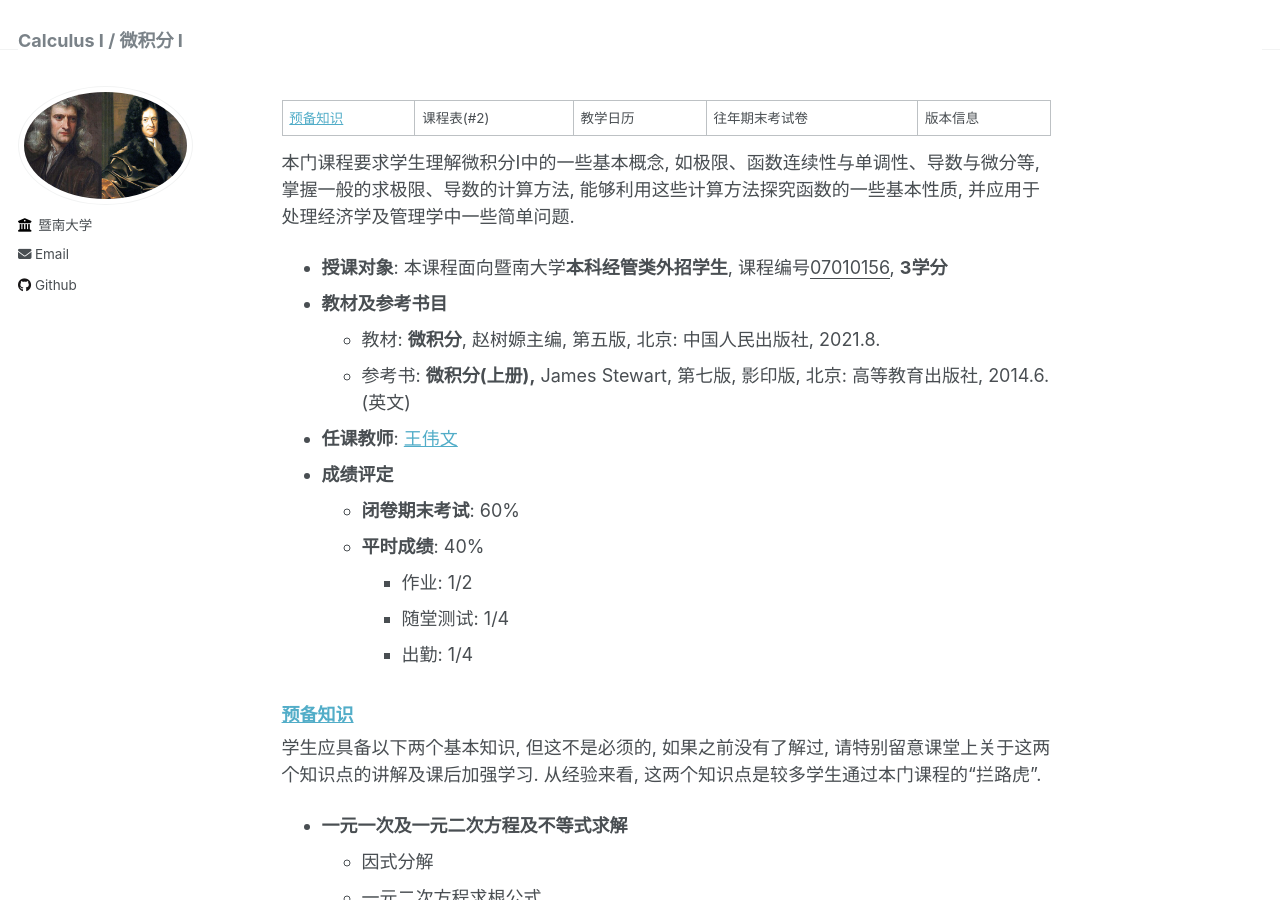
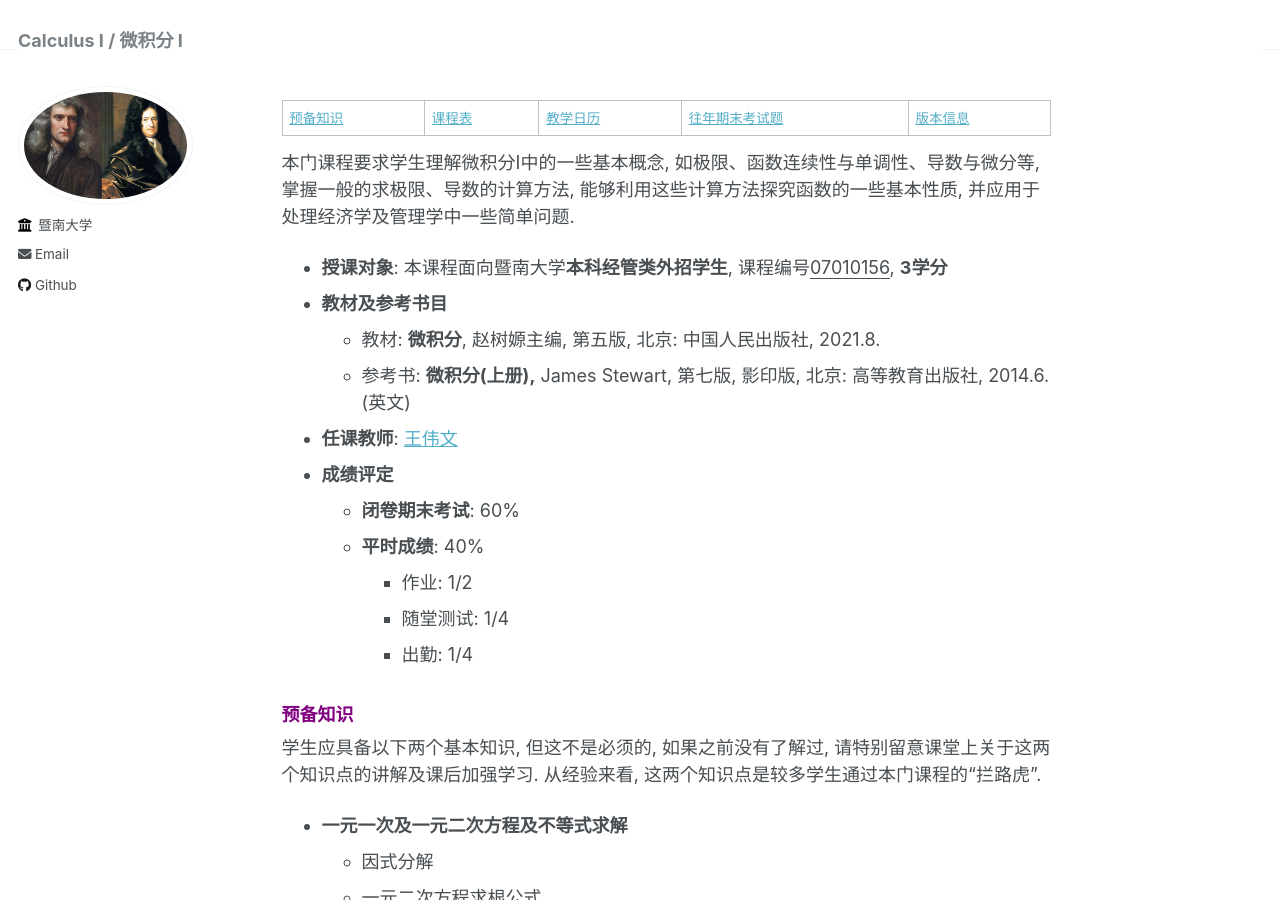
Before and after one commit to wangyuanhao/calculus_course_webpage, a Jekyll site: the page built from _pages/about.md, in a window 1280 px wide and 900 px high. Built offline with Jekyll 4.4.1, drawn with Linux system fonts in a browser that asks for light colours.

Commit message:
Update about.md

```diff
--- a/_pages/about.md
+++ b/_pages/about.md
@@ -6,7 +6,7 @@ redirect_from:
   - /about/
   - /about.html
 ---
-|<a href='1'>预备知识</a>|课程表(#2)|教学日历|往年期末考试卷|版本信息|
+|[预备知识](# 预备知识)|[课程表](# 课程表)|[教学日历](# 教学日历)|[往年期末考试题](# 往年期末考试题)|[版本信息](# 版本信息)|
 
 本门课程要求学生理解微积分I中的一些基本概念, 如极限、函数连续性与单调性、导数与微分等, 掌握一般的求极限、导数的计算方法, 能够利用这些计算方法探究函数的一些基本性质, 并应用于处理经济学及管理学中一些简单问题.
 
@@ -22,7 +22,7 @@ redirect_from:
     * 随堂测试: 1/4
     * 出勤: 1/4
 
-### <font color=purple><a id='1'>预备知识</a></font>
+### <font color=purple>预备知识</font>
 
 学生应具备以下两个基本知识, 但这不是必须的, 如果之前没有了解过, 请特别留意课堂上关于这两个知识点的讲解及课后加强学习. 从经验来看, 这两个知识点是较多学生通过本门课程的“拦路虎”.
 
```
